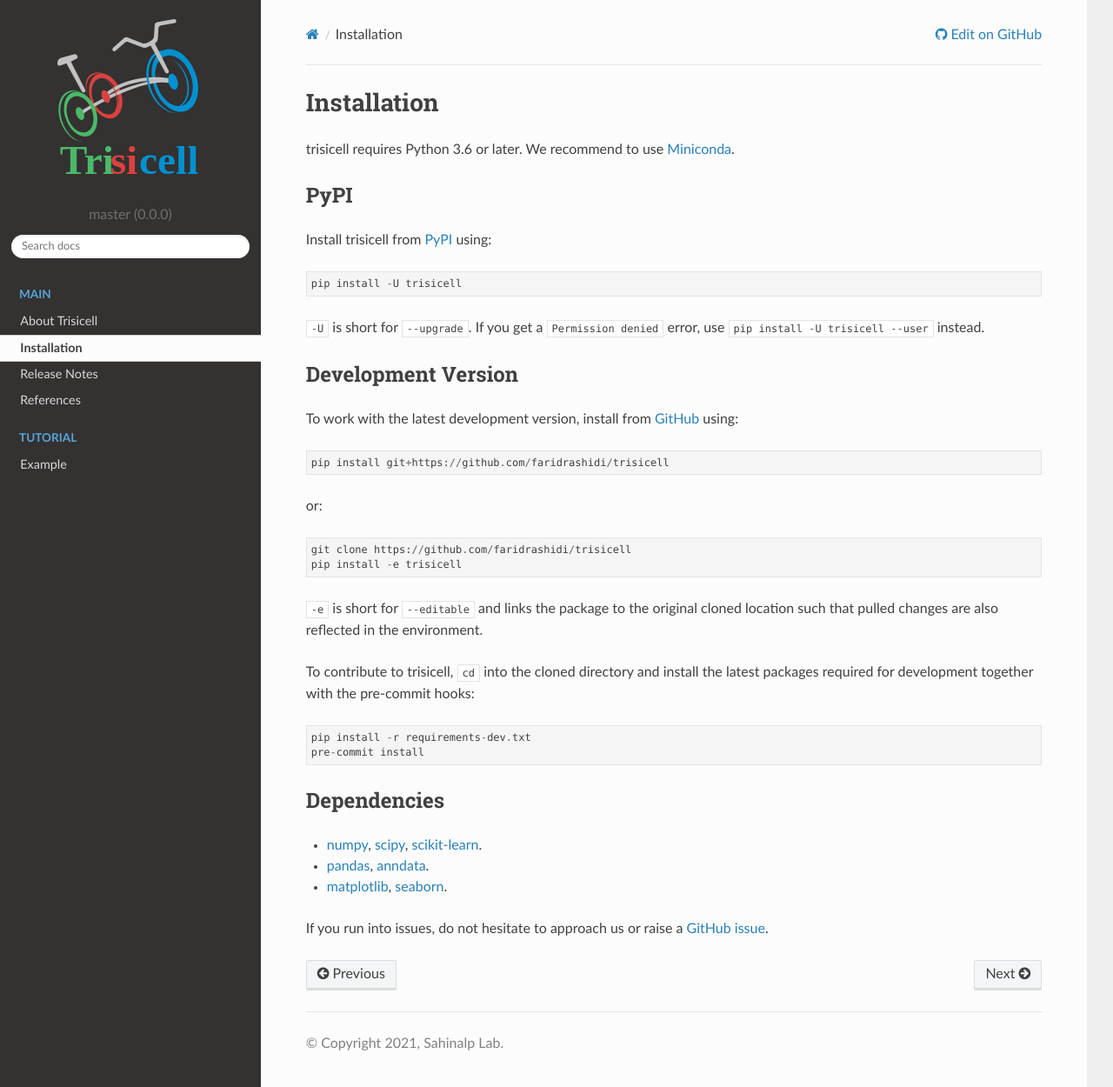
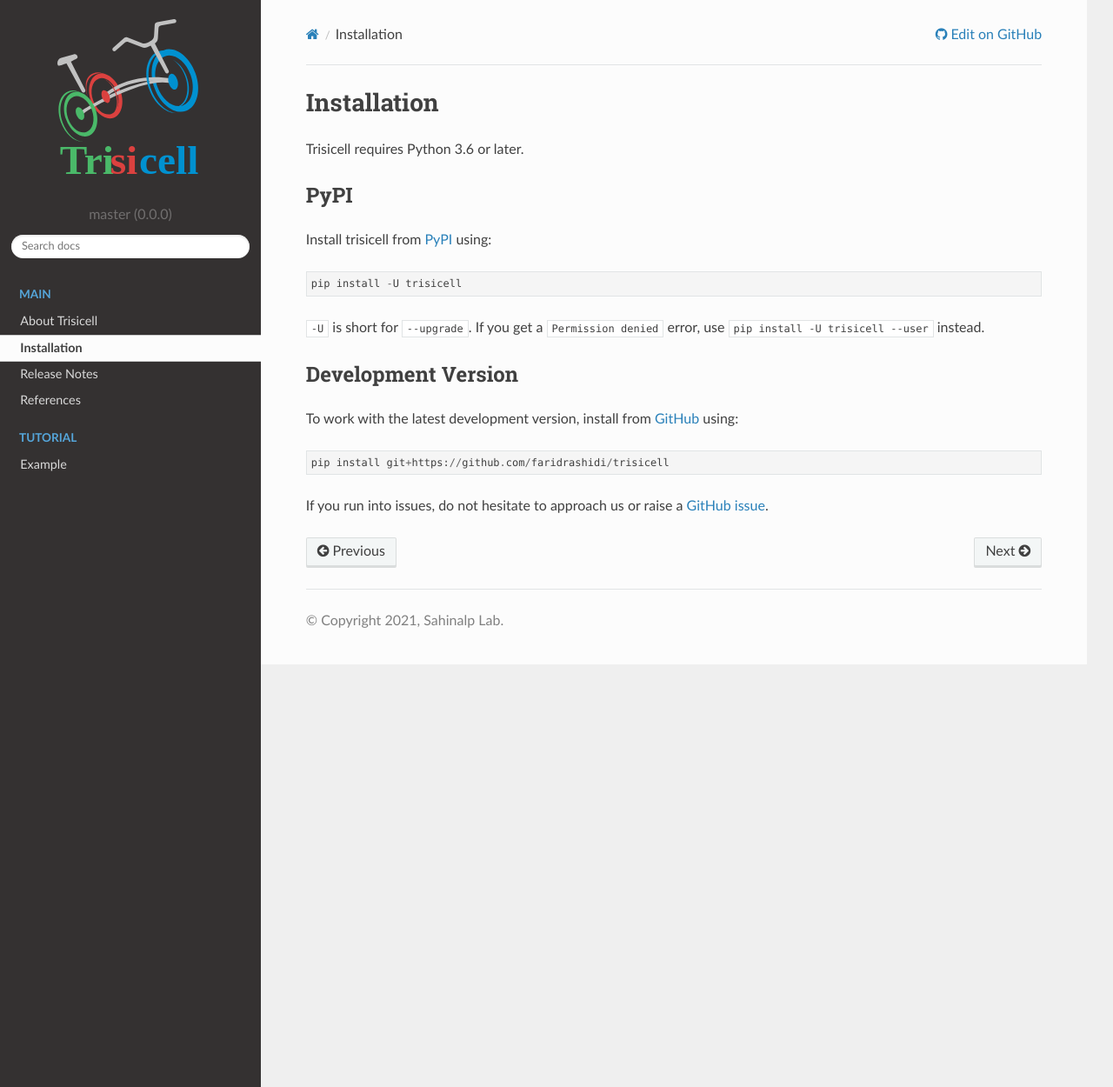
Before and after one commit to faridrashidi/trisicell, a Sphinx documentation site: the page built from docs/source/installation.rst, in a window 1280 px wide and 1250 px high. Shown: the whole window at 87% size. Built offline with Sphinx 7.4.7 and the Read the Docs theme 2.0.0, drawn with Linux system fonts in a browser that asks for light colours.

Commit message:
update docs

```diff
--- a/docs/source/installation.rst
+++ b/docs/source/installation.rst
@@ -1,7 +1,7 @@
 Installation
 ------------
 
-trisicell requires Python 3.6 or later. We recommend to use Miniconda_.
+Trisicell requires Python 3.6 or later.
 
 PyPI
 ^^^^
@@ -21,32 +21,9 @@ To work with the latest development version, install from GitHub_ using::
 
     pip install git+https://github.com/faridrashidi/trisicell
 
-or::
-
-    git clone https://github.com/faridrashidi/trisicell
-    pip install -e trisicell
-
-``-e`` is short for ``--editable`` and links the package to the original cloned
-location such that pulled changes are also reflected in the environment.
-
-To contribute to trisicell, ``cd`` into the cloned directory and
-install the latest packages required for development together with the pre-commit hooks::
-
-    pip install -r requirements-dev.txt
-    pre-commit install
-
-
-Dependencies
-^^^^^^^^^^^^
-
-- `numpy <https://numpy.org>`_, `scipy <https://scipy.org/>`_, `scikit-learn <https://scikit-learn.org/>`_.
-- `pandas <https://pandas.pydata.org/>`_, `anndata <https://anndata.readthedocs.io/>`_.
-- `matplotlib <https://matplotlib.org/>`_, `seaborn <https://seaborn.pydata.org>`_.
-
 
 If you run into issues, do not hesitate to approach us or raise a `GitHub issue`_.
 
-.. _Miniconda: http://conda.pydata.org/miniconda.html
 .. _PyPI: https://pypi.org/project/trisicell
 .. _Github: https://github.com/faridrashidi/trisicell
 .. _`Github issue`: https://github.com/faridrashidi/trisicell/issues/new/choose
```
